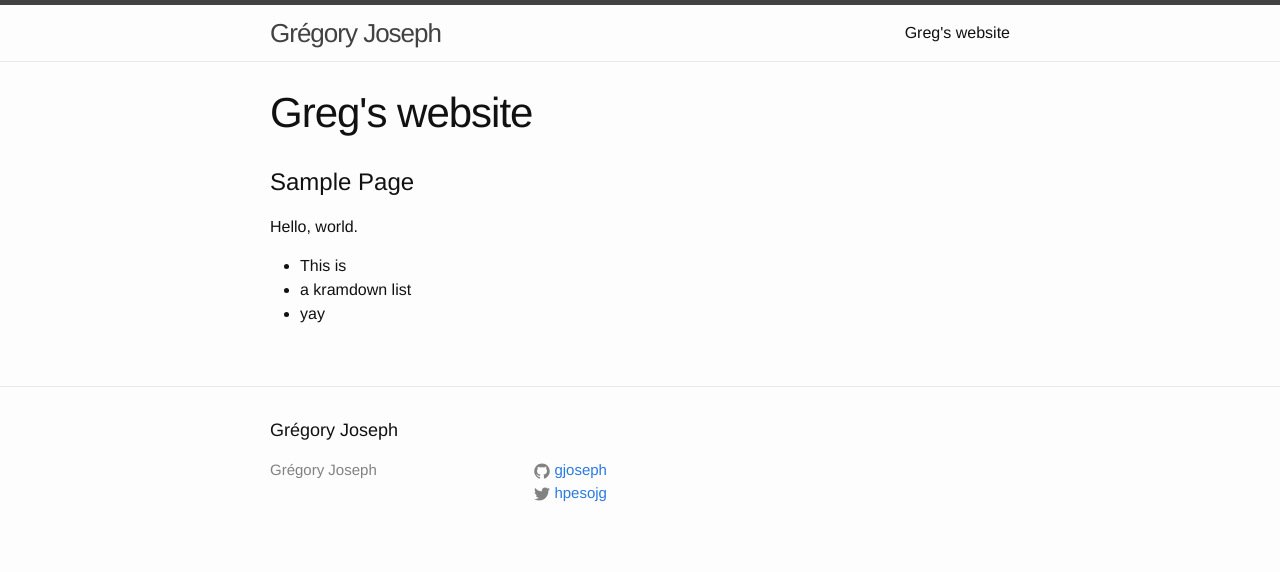
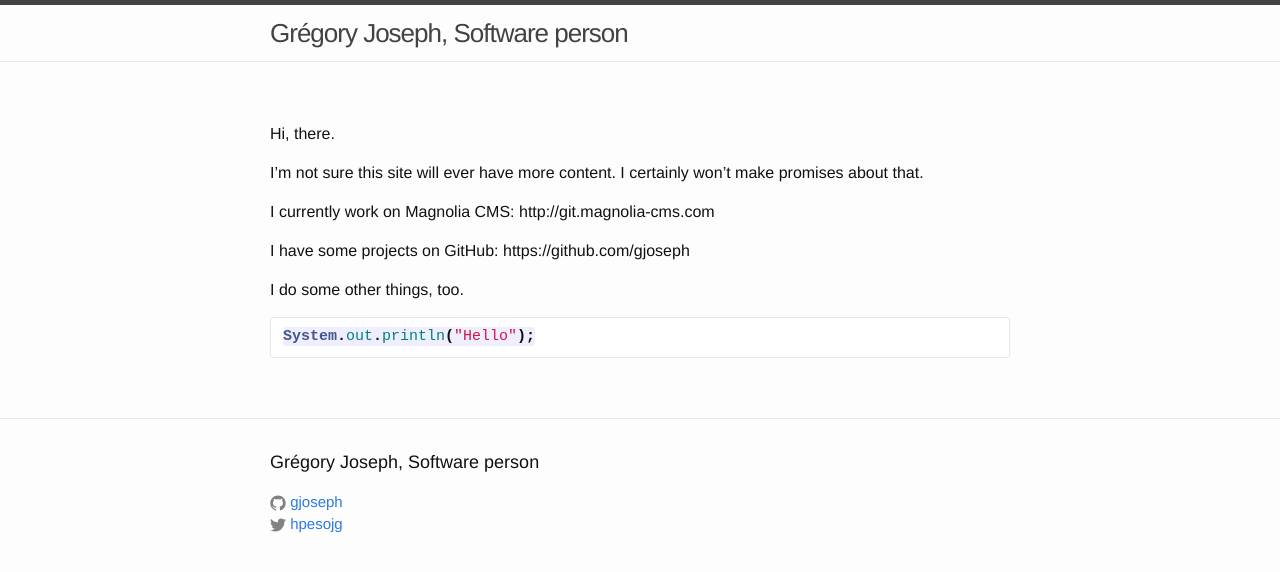
Before and after one commit to gjoseph/gjoseph.github.io, a Jekyll site: the page built from index.md, in a window 1280 px wide. Shown: the top 572 px of the page. Built offline with Jekyll 4.4.1, drawn with Linux system fonts in a browser that asks for light colours; Markdown is read by kramdown in place of the engine named in the settings.

Commit message:
Removed unnecessary cruft

````diff
--- a/_config.yml
+++ b/_config.yml
@@ -1,5 +1,5 @@
 # Site settings
-title: Grégory Joseph
+title: Grégory Joseph, Software person
 # email: your-email@domain.com
 # description: > # this means to ignore newlines until "baseurl:"
 #  Write an awesome description for your new site here. You can edit this
@@ -11,4 +11,9 @@ twitter_username: hpesojg
 github_username: gjoseph
 
 # Build settings
-markdown: kramdown
+#markdown: kramdown
+markdown: redcarpet
+markdown_ext: markdown,mkdown,mkdn,mkd,md
+
+redcarpet:
+  extensions: ["tables", "autolink", "strikethrough", "space_after_headers", "with_toc_data", "fenced_code_blocks"]
--- a/_includes/footer.html
+++ b/_includes/footer.html
@@ -5,13 +5,14 @@
     <h2 class="footer-heading">{{ site.title }}</h2>
 
     <div class="footer-col-wrapper">
+      {% comment %}
       <div class="footer-col  footer-col-1">
         <ul class="contact-list">
           <li>{{ site.title }}</li>
           <li><a href="mailto:{{ site.email }}">{{ site.email }}</a></li>
         </ul>
       </div>
-
+      {% endcomment %}
       <div class="footer-col  footer-col-2">
         <ul class="social-media-list">
           {% if site.github_username %}
--- a/_includes/header.html
+++ b/_includes/header.html
@@ -4,6 +4,9 @@
 
     <a class="site-title" href="{{ site.baseurl }}/">{{ site.title }}</a>
 
+    {% comment %}
+    Hiding navigation since there are no pages at the moment
+    -- the svg below is a sandwich icon --
     <nav class="site-nav">
       <a href="#" class="menu-icon">
         <svg viewBox="0 0 18 15">
@@ -21,6 +24,7 @@
         {% endfor %}
       </div>
     </nav>
+    {% endcomment %}
 
   </div>
 
--- a/index.md
+++ b/index.md
@@ -1,11 +1,17 @@
 ---
-title: Greg's website
+#title: Greg's website
 layout: page
 ---
-# Sample Page
+Hi, there.
 
-Hello, world.
+I'm not sure this site will ever have more content. I certainly won't make promises about that.
 
-* This is
-* a kramdown list
-* yay
+I currently work on Magnolia CMS: http://git.magnolia-cms.com
+
+I have some projects on GitHub: https://github.com/gjoseph
+
+I do some other things, too.
+
+```java
+System.out.println("Hello");
+```
````
